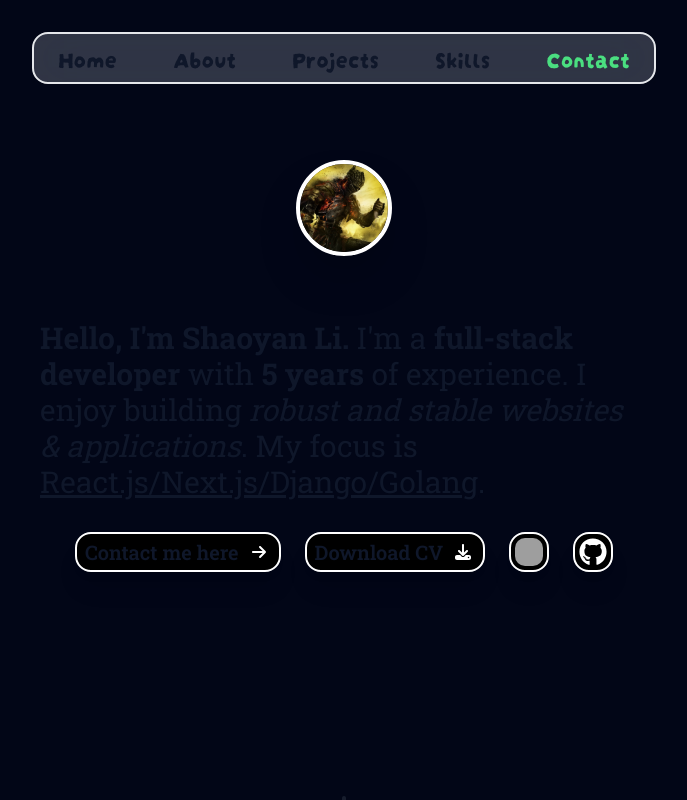
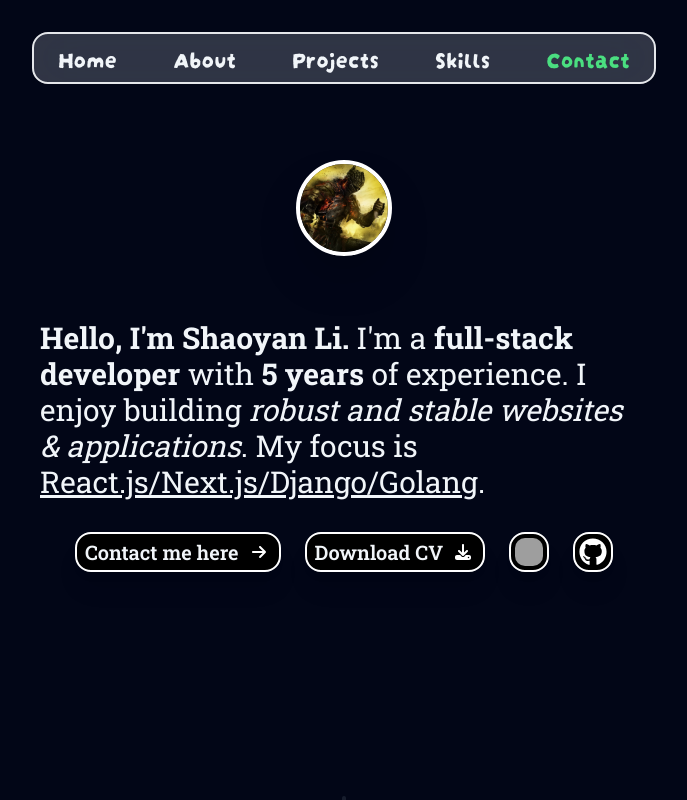
Before and after one commit to SyLi9527/my-portfolio, a Next.js app: page / in a window 1280 px wide. Shown: the top 800 px of the page, without its empty margins (296-983 px from the left). Built offline with nearby package versions, Linux system fonts and the light colour scheme; no server answers; grey boxes are pictures that could not be loaded.

Commit message:
fix: set the color the be the same

```diff
--- a/styles/globals.css
+++ b/styles/globals.css
@@ -7,7 +7,7 @@
   --background-start-rgb: 214, 219, 220;
   --background-end-rgb: 255, 255, 255;
   --color-primary: 241, 245, 249;
-  --color-primary-dark: 15, 23, 42;
+  --color-primary-dark: 241, 245, 249;
   --color-primary-light: 248, 250, 252;
   --color-secondary: 155, 245, 155;
   --color-secondary-dark: 0, 0, 0;
```
